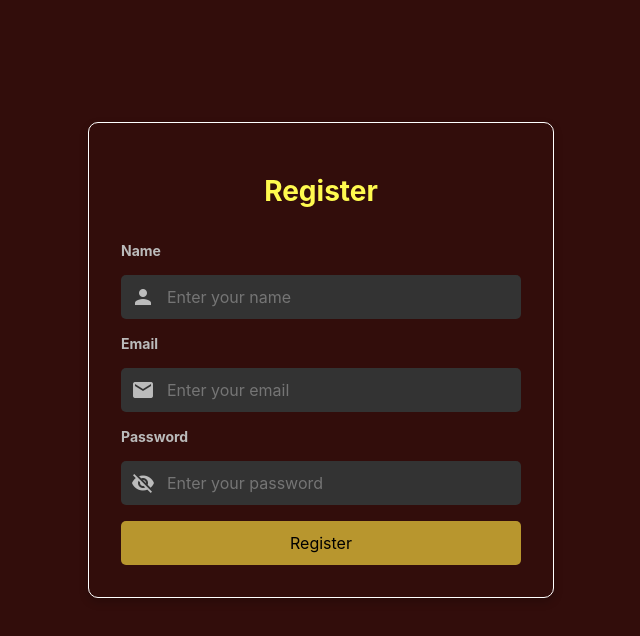
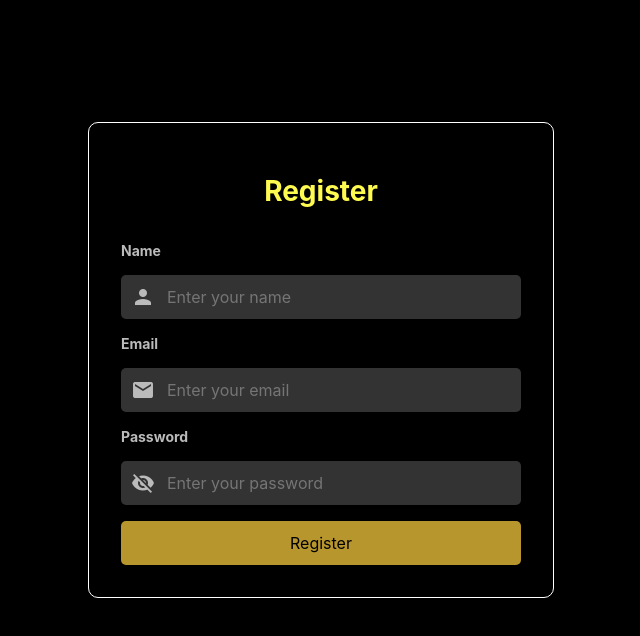
Before and after one commit to TanyaZolotarova/films_stock_tz, a Vue app: page / in a window 1280 px wide. Shown: the top 636 px of the page, without its empty margins (319-959 px from the left). Built offline with nearby package versions, Linux system fonts and the light colour scheme; no server answers.

Commit message:
Update body background color to black

```diff
--- a/src/style.css
+++ b/src/style.css
@@ -15,6 +15,6 @@
 }
 
 body {
-    background-color: #320d0b;
+    background-color: #000;
     color: #fff;
 }
```
